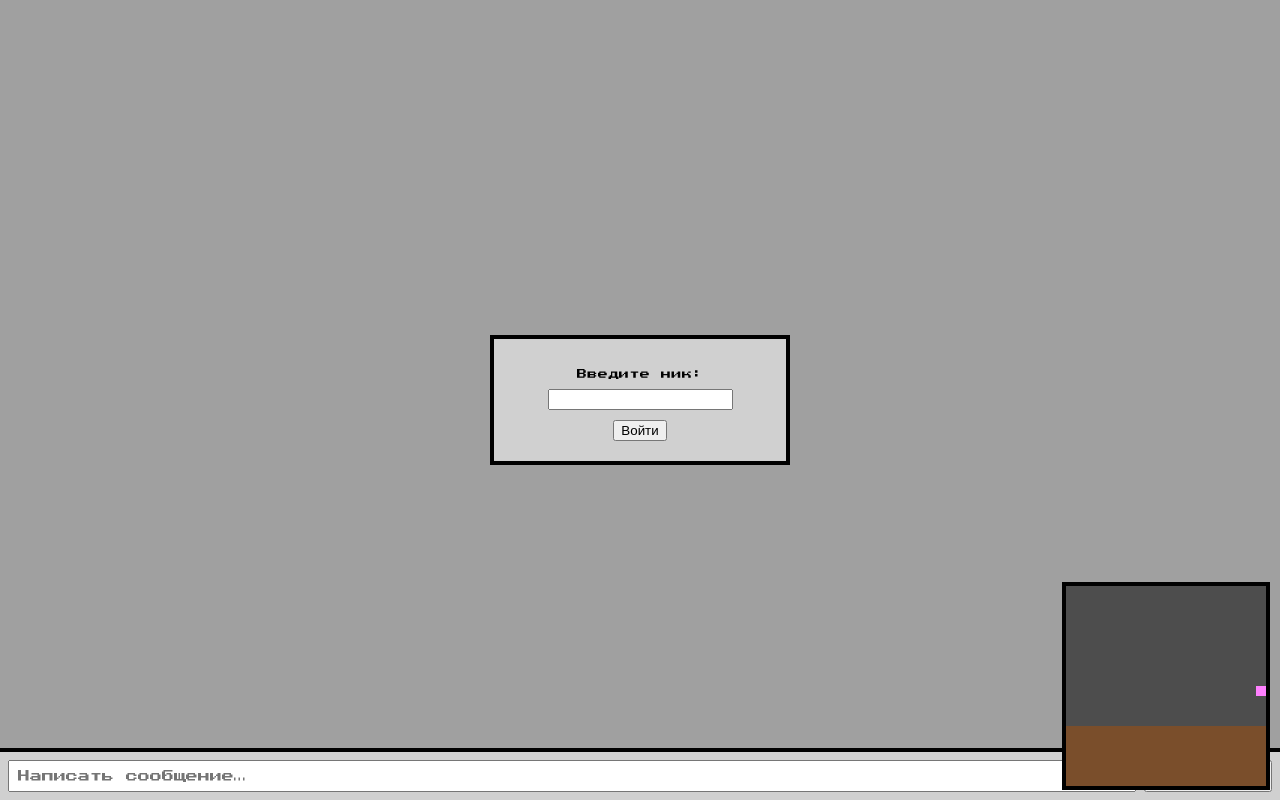
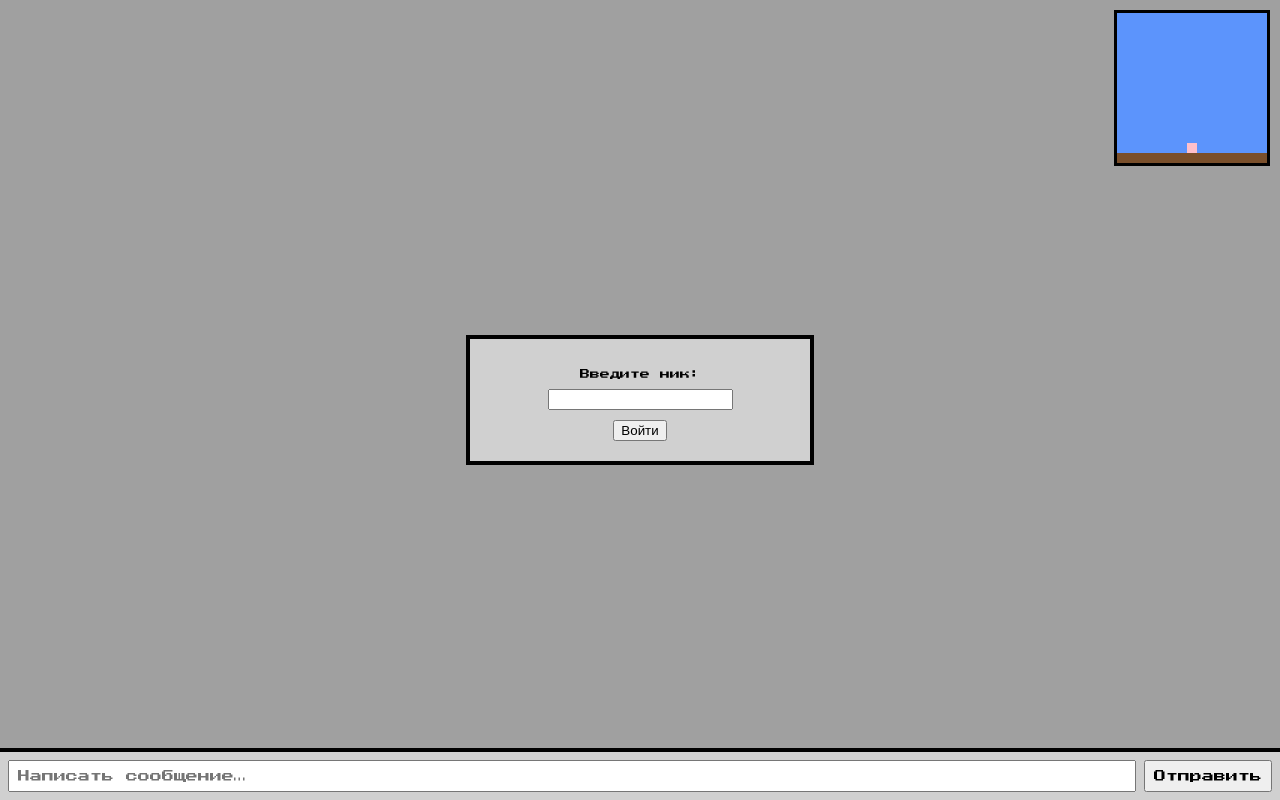
Before and after one commit to danicka150/BubbleChat1.1, a website: page index.html in a window 1280 px wide. Drawn offline with nearby package versions, Linux system fonts and the light colour scheme; no server answers.

Commit message:
Add files via upload

```diff
--- a/index.html
+++ b/index.html
@@ -11,7 +11,6 @@
         background: #808080;
         font-family: "Press Start 2P", monospace;
         font-size: 10px;
-        letter-spacing: 0.5px;
         image-rendering: pixelated;
     }
 
@@ -25,7 +24,6 @@
         width: 90%;
         max-width: 300px;
         text-align: center;
-        box-sizing: border-box;
     }
 
     #chat {
@@ -43,15 +41,12 @@
         padding: 10px;
         border-bottom: 4px solid black;
         font-size: 10px;
-        line-height: 12px;
-        box-sizing: border-box;
     }
 
     #input {
         display: flex;
         background: #d0d0d0;
         padding: 8px;
-        box-sizing: border-box;
     }
 
     #input input {
@@ -59,7 +54,6 @@
         padding: 8px;
         font-family: inherit;
         font-size: 12px;
-        box-sizing: border-box;
     }
 
     #input button {
@@ -68,22 +62,21 @@
         font-family: inherit;
         font-size: 12px;
         cursor: pointer;
-        flex-shrink: 0;
     }
 
     .msg { margin-bottom: 8px; word-break: break-word; }
     .nick { cursor: pointer; }
     .system { color: black; opacity: 0.7; margin-bottom: 8px; }
 
-    /* мини-игра */
-    #gamebox {
-        position: fixed;
+    /* === ИГРОВОЕ ОКНО === */
+    #game {
+        position: absolute;
+        top: 10px;
         right: 10px;
-        bottom: 10px;
-        width: 200px;
-        height: 200px;
-        border: 4px solid black;
-        background: #4d4d4d;
+        width: 150px;
+        height: 150px;
+        border: 3px solid black;
+        background: #5c94fc;
         image-rendering: pixelated;
     }
 </style>
@@ -98,18 +91,20 @@
 </div>
 
 <div id="chat">
+    <canvas id="game" width="150" height="150"></canvas>
+
     <div id="messages"></div>
+
     <div id="input">
         <input id="text" type="text" placeholder="Написать сообщение…">
         <button onclick="sendMsg()">Отправить</button>
     </div>
 </div>
 
-<!-- мини-экран игры -->
-<canvas id="gamebox" width="200" height="200"></canvas>
-
 <script src="/socket.io/socket.io.js"></script>
 <script>
+/* === ЧАТ === */
+
 const socket = io();
 const msgBox = document.getElementById("messages");
 
@@ -142,101 +137,117 @@ function sendMsg() {
     socket.emit("chat-message", t);
     document.getElementById("text").value = "";
 }
+
 function reply(nick) {
     document.getElementById("text").value = "@" + nick + " ";
     document.getElementById("text").focus();
 }
-</script>
 
-<!-- МИНИ 2D ИГРА -->
-<script>
-const canvas = document.getElementById("gamebox");
+/* === МИНИ-МАЙН === */
+
+const canvas = document.getElementById("game");
 const ctx = canvas.getContext("2d");
 
-const W = 20, H = 20;        // поле 20x20
-const TILE = 10;            // размер плитки
+const W = 15;  // ширина мира в блоках
+const H = 15;  // высота мира в блоках
+const BS = 10; // размер блока
 
-// карта
-let map = [];
+// МИР 2D
+let world = [];
 for (let y = 0; y < H; y++) {
-    map[y] = [];
+    world[y] = [];
     for (let x = 0; x < W; x++) {
-        map[y][x] = (y >= 14) ? "dirt" : "air";
+        if (y === H - 1) world[y][x] = 1; // земля
+        else world[y][x] = 0;
     }
 }
 
-// боты
-function makeBot(name, color) {
-    return {
-        name,
-        x: Math.floor(Math.random() * W),
-        y: 10,
-        color,
-        inventory: { dirt: 0 },
-        dir: 1
-    };
+// 0 — воздух
+// 1 — земля
+// 2 — трава
+// 3 — дерево
+
+// БОТЫ
+const bots = [
+    {
+        name: "Валера",
+        x: 3, y: 13,
+        inv: 0,
+        color: "red",
+        target: {x: 10, y: 13}
+    },
+    {
+        name: "Киса",
+        x: 12, y: 13,
+        inv: 0,
+        color: "pink",
+        target: {x: 5, y: 13}
+    }
+];
+
+// ДВИЖЕНИЕ
+function moveBot(bot) {
+    if (bot.x < bot.target.x) bot.x++;
+    else if (bot.x > bot.target.x) bot.x--;
+
+    if (bot.y < bot.target.y) bot.y++;
+    else if (bot.y > bot.target.y) bot.y--;
 }
 
-let valera = makeBot("Валера", "#ff4040");
-let kisa   = makeBot("Киса", "#ff80ff");
-
-// рисуем блок
-function drawBlock(x, y, type) {
-    if (type === "dirt") ctx.fillStyle = "#7a4e2b";
-    else if (type === "air") ctx.fillStyle = "#4d4d4d";
-    ctx.fillRect(x * TILE, y * TILE, TILE, TILE);
+// ДОБЫЧА
+function mine(bot) {
+    if (world[bot.y][bot.x] !== 0) {
+        bot.inv++;
+        world[bot.y][bot.x] = 0;
+    }
 }
 
-// рисуем бота
-function drawBot(bot) {
-    ctx.fillStyle = bot.color;
-    ctx.fillRect(bot.x * TILE, bot.y * TILE, TILE, TILE);
-}
-
-// логика бота
-function botAI(bot) {
-    if (Math.random() < 0.5) bot.dir = Math.random() < 0.5 ? -1 : 1;
-    let nx = bot.x + bot.dir;
-    if (nx >= 0 && nx < W) bot.x = nx;
-
-    // добыча блока
-    if (map[bot.y+1] && map[bot.y+1][bot.x] === "dirt") {
-        if (Math.random() < 0.3) {
-            map[bot.y+1][bot.x] = "air";
-            bot.inventory.dirt++;
-        }
-    }
-
-    // поставить блок
-    if (bot.inventory.dirt > 0) {
-        let yy = bot.y+1;
-        if (map[yy] && map[yy][bot.x] === "air") {
-            map[yy][bot.x] = "dirt";
-            bot.inventory.dirt--;
+// ПОСТРОЙКА
+function build(bot) {
+    if (bot.inv > 0) {
+        if (world[bot.y - 1][bot.x] === 0) {
+            world[bot.y - 1][bot.x] = 3;
+            bot.inv--;
         }
     }
 }
 
-function loop() {
-    botAI(valera);
-    botAI(kisa);
+// АИ БОТОВ
+function botAI(bot) {
+    if (Math.random() < 0.4) mine(bot);
+    else if (Math.random() < 0.4) build(bot);
+    else moveBot(bot);
+}
 
-    // рендер
-    ctx.clearRect(0,0,200,200);
+// ОТРИСОВКА
+function draw() {
+    ctx.clearRect(0, 0, canvas.width, canvas.height);
 
+    // мир
     for (let y = 0; y < H; y++) {
         for (let x = 0; x < W; x++) {
-            drawBlock(x, y, map[y][x]);
+            if (world[y][x] === 1) ctx.fillStyle = "#7a4f2b";
+            else if (world[y][x] === 3) ctx.fillStyle = "#c28c3a";
+            else ctx.fillStyle = "transparent";
+
+            ctx.fillRect(x * BS, y * BS, BS, BS);
         }
     }
 
-    drawBot(valera);
-    drawBot(kisa);
-
-    requestAnimationFrame(loop);
+    // боты
+    for (let bot of bots) {
+        ctx.fillStyle = bot.color;
+        ctx.fillRect(bot.x * BS, bot.y * BS, BS, BS);
+    }
 }
 
-loop();
+// ЦИКЛ
+setInterval(() => {
+    bots.forEach(botAI);
+    draw();
+}, 300);
+
+draw();
 </script>
 
 </body>
```
